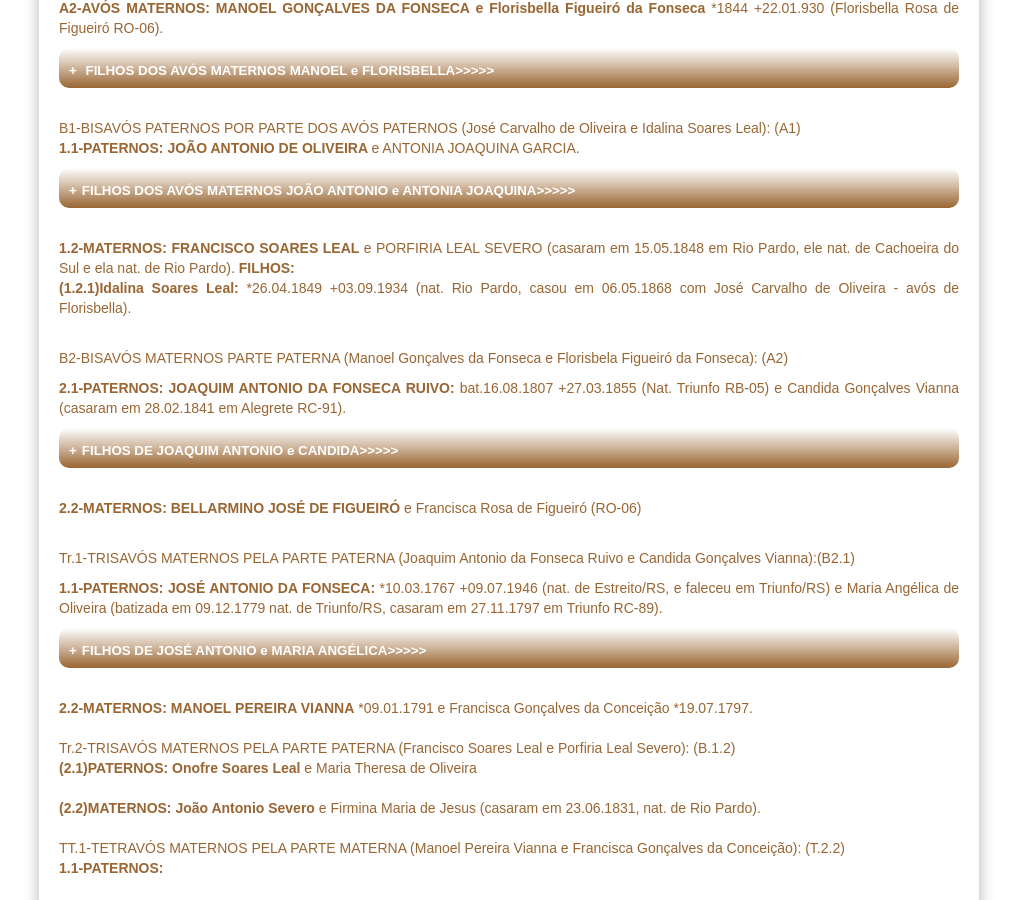
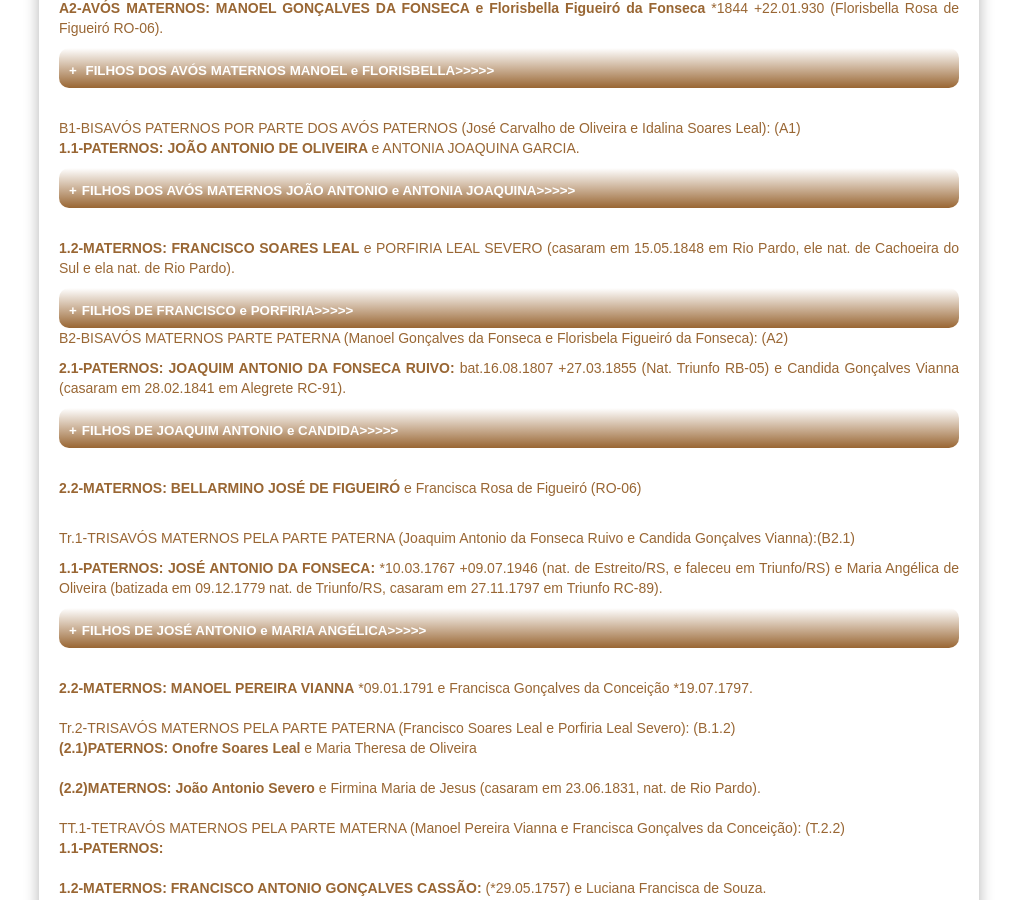
Before and after one commit to claudiovargas1955/claudiovargas1955.github.io, a Jekyll site: the page built from _pages/arvore-genealogica-de-costados-de-florisbella.html, in a window 1280 px wide and 900 px high, scrolled down 761 px. Shown: the whole window, without its empty margins (131-1148 px from the left). Built offline with Jekyll 4.4.1, drawn with Linux system fonts in a browser that asks for light colours; some web fonts are replaced.

Commit message:
Update arvore-genealogica-de-costados-de-florisbella.html

```diff
--- a/_pages/arvore-genealogica-de-costados-de-florisbella.html
+++ b/_pages/arvore-genealogica-de-costados-de-florisbella.html
@@ -313,9 +313,12 @@
 <b>(1.1.2)Maria das Dores Alves de Oliveira: </b> *1884 +06.11.1954 (RO-20).<br/></details></p><br/>
 
 <p><b>1.2-MATERNOS: FRANCISCO SOARES LEAL </b>e PORFIRIA LEAL SEVERO (casaram em 15.05.1848 em Rio Pardo, ele nat. de Cachoeira
-do Sul e ela nat. de Rio Pardo).  <b>FILHOS:</b><br/>
+do Sul e ela nat. de Rio Pardo).
+<details> <summary><b>FILHOS DE FRANCISCO e PORFIRIA>>>>></summary></b> <br>
 <b>(1.2.1)Idalina Soares Leal: </b>*26.04.1849 +03.09.1934 (nat. Rio Pardo, casou em 06.05.1868 com José Carvalho de Oliveira - avós
 de Florisbella).<br><br>
+<b>(1.2.2)Joanna Soares Leal: </b>*16.12.1852<br><br>
+</details>
 
 <p> B2-BISAVÓS MATERNOS PARTE PATERNA (Manoel Gonçalves da Fonseca e Florisbela Figueiró da Fonseca): (A2)<br/>
 <p><b>2.1-PATERNOS: JOAQUIM ANTONIO DA FONSECA RUIVO:</b> bat.16.08.1807 +27.03.1855 (Nat. Triunfo RB-05) e Candida Gonçalves Vianna
```
